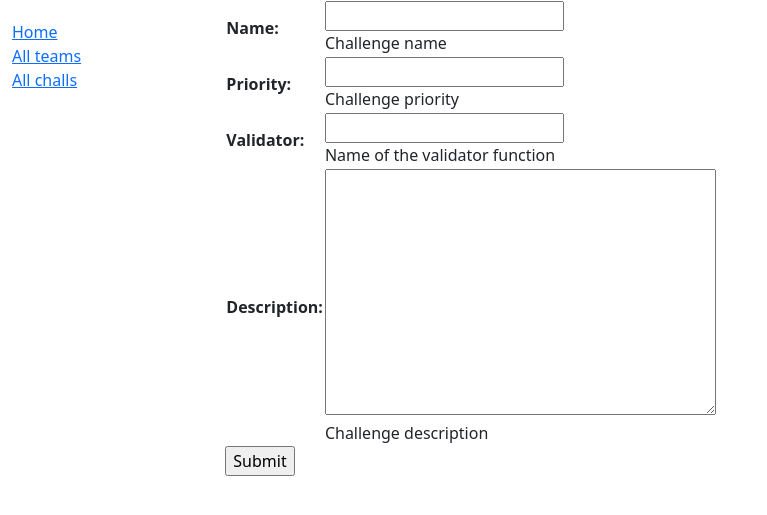
After one commit to henyxia/gis-5-server, a Django app: page /server/challs/create/ in a window 1280 px wide. The commit adds this page. Shown: the top 515 px of the page, without its empty margins (0-767 px from the left). Run offline with Django 4.2, Linux system fonts and the light colour scheme.

Commit message:
feat: add challs

```diff
--- a/gis5ai/server/models.py
+++ b/gis5ai/server/models.py
@@ -21,3 +21,17 @@ class Team(models.Model):
                 members.append(self.member3)
 
         return members
+
+class Challenge(models.Model):
+    name = models.CharField(max_length=100, help_text='Challenge name')
+    priority = models.PositiveIntegerField(help_text='Challenge priority')
+    validator = models.CharField(max_length=100, help_text='Name of the validator function')
+    description = models.TextField(help_text='Challenge description')
+
+    ordering = ['priority']
+
+    def __str__(self):
+        return self.name
+
+    def get_absolute_url(self):
+        return reverse('chall-detail', args=[str(self.id)])
--- a/gis5ai/server/templates/base_generic.html
+++ b/gis5ai/server/templates/base_generic.html
@@ -17,7 +17,7 @@
         <ul class="sidebar-nav">
           <li><a href="{% url 'index' %}">Home</a></li>
           <li><a href="{% url 'teams' %}">All teams</a></li>
-          <li><a href="">All challs</a></li>
+          <li><a href="{% url 'challs' %}">All challs</a></li>
         </ul>
      {% endblock %}
       </div>
--- a/gis5ai/server/templates/index.html
+++ b/gis5ai/server/templates/index.html
@@ -7,10 +7,12 @@
   <p>Stats of this instance:</p>
   <ul>
     <li><strong>Number of teams:</strong> {{ num_teams }}</li>
+    <li><strong>Number of challenges:</strong> {{ num_challs }}</li>
   </ul>
   <h2>Actions</h2>
   <p>List of triggerable actions<p>
   <ul>
     <li><a href="{% url 'team-create' %}">Create a team</li>
+    <li><a href="{% url 'chall-create' %}">Create a chall</li>
   </ul>
 {% endblock %}
--- /dev/null
+++ b/gis5ai/server/templates/server/challenge_form.html
@@ -0,0 +1,11 @@
+{% extends "base_generic.html" %}
+
+{% block content %}
+  <form action="" method="post">
+    {% csrf_token %}
+    <table>
+    {{ form.as_table }}
+    </table>
+    <input type="submit" value="Submit">
+  </form>
+{% endblock %}
--- a/gis5ai/server/urls.py
+++ b/gis5ai/server/urls.py
@@ -6,4 +6,7 @@ urlpatterns = [
         path('teams/', views.TeamListView.as_view(), name='teams'),
         path('teams/<int:pk>', views.TeamDetailView.as_view(), name='team-detail'),
         path('teams/create/', views.TeamCreate.as_view(), name='team-create'),
+        path('challs/', views.ChallListView.as_view(), name='challs'),
+        path('challs/<int:pk>', views.ChallDetailView.as_view(), name='chall-detail'),
+        path('challs/create/', views.ChallCreate.as_view(), name='chall-create'),
     ]
--- a/gis5ai/server/views.py
+++ b/gis5ai/server/views.py
@@ -2,13 +2,15 @@ from django.shortcuts import render
 from django.views import generic
 from django.views.generic.edit import CreateView
 
-from .models import Team
+from .models import Team, Challenge
 
 def index(request):
     num_teams = Team.objects.all().count()
+    num_challs = Challenge.objects.all().count()
 
     context = {
         'num_teams': num_teams,
+        'num_challs': num_challs,
     }
 
     return render(request, 'index.html', context=context)
@@ -24,3 +26,13 @@ class TeamCreate(CreateView):
 
 class TeamDetailView(generic.DetailView):
     model = Team
+
+class ChallListView(generic.ListView):
+    model = Challenge
+
+class ChallCreate(CreateView):
+    model = Challenge
+    fields = ['name', 'priority', 'validator', 'description']
+
+class ChallDetailView(generic.DetailView):
+    model = Challenge
```
Also changed, not shown: gis5ai/server/templates/server/challenge_detail.html (added, +13 -0 lines), gis5ai/server/templates/server/challenge_list.html (added, +25 -0 lines), gis5ai/server/templatetags/markdown_extras.py (added, +17 -0 lines), gis5ai/server/migrations/0003_challenge.py (added).
